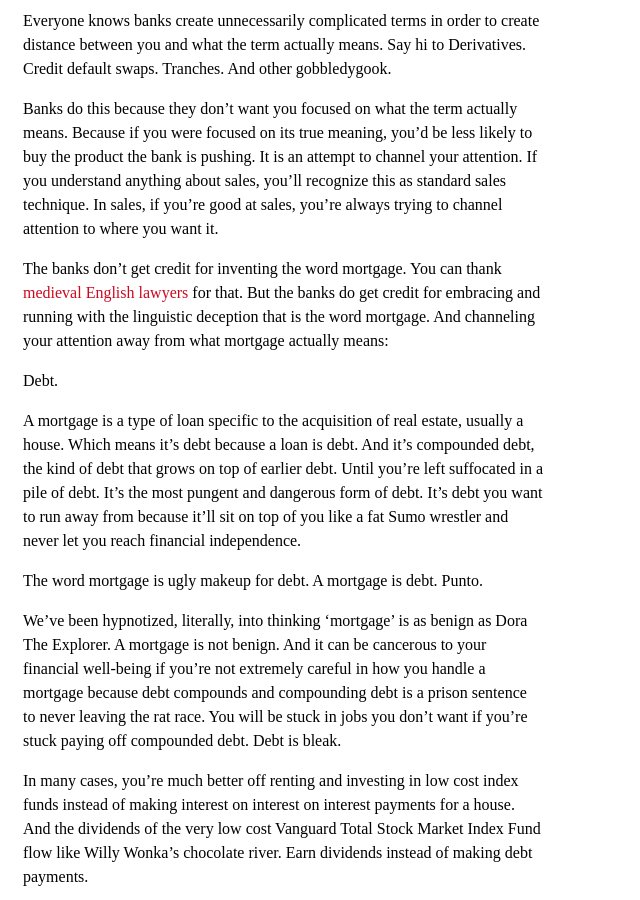
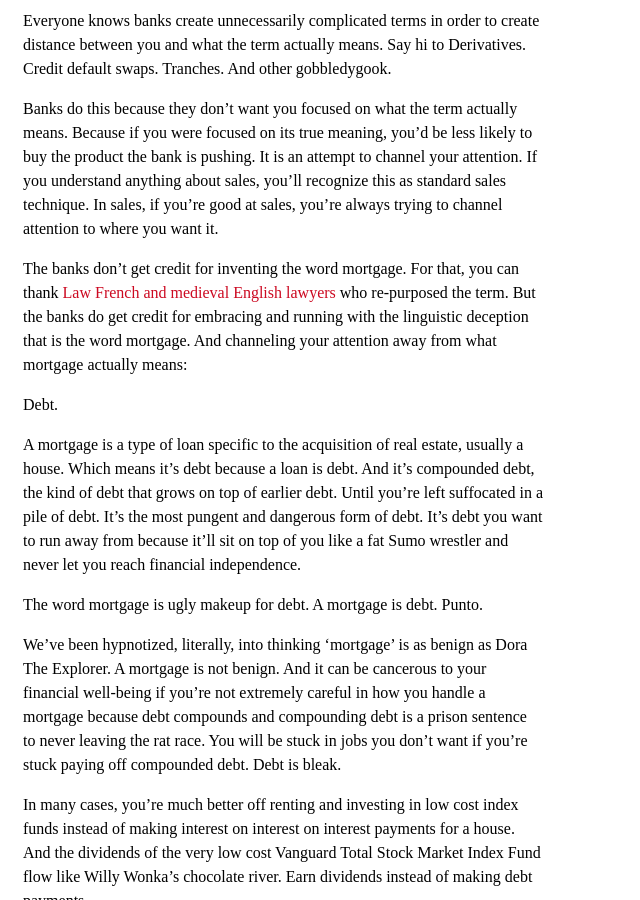
Before and after one commit to danilosierrac/gilbert-index, a Jekyll site: the page built from _posts/2017-03-06-mortgage-is-debt.md, in a window 1280 px wide and 900 px high, scrolled down 656 px. Shown: the whole window, without its empty margins (0-640 px from the left). Built offline with Jekyll 4.4.1, drawn with Linux system fonts in a browser that asks for light colours.

Commit message:
article: Added text to Mortgage is Debt

```diff
--- a/_posts/2017-03-06-mortgage-is-debt.md
+++ b/_posts/2017-03-06-mortgage-is-debt.md
@@ -27,7 +27,7 @@ Everyone knows banks create unnecessarily complicated terms in order to create d
 
 Banks do this because they don't want you focused on what the term actually means. Because if you were focused on its true meaning, you’d be less likely to buy the product the bank is pushing. It is an attempt to channel your attention. If you understand anything about sales, you’ll recognize this as standard sales technique. In sales, if you're good at sales, you're always trying to channel attention to where you want it.
 
-The banks don't get credit for inventing the word mortgage. You can thank [medieval English lawyers](https://en.wikipedia.org/wiki/Mortgage_loan) for that. But the banks do get credit for embracing and running with the linguistic deception that is the word mortgage. And channeling your attention away from what mortgage actually means:
+The banks don't get credit for inventing the word mortgage. For that, you can thank [Law French and medieval English lawyers](https://en.wikipedia.org/wiki/Mortgage_loan) who re-purposed the term. But the banks do get credit for embracing and running with the linguistic deception that is the word mortgage. And channeling your attention away from what mortgage actually means:
 
 Debt.
 
```
